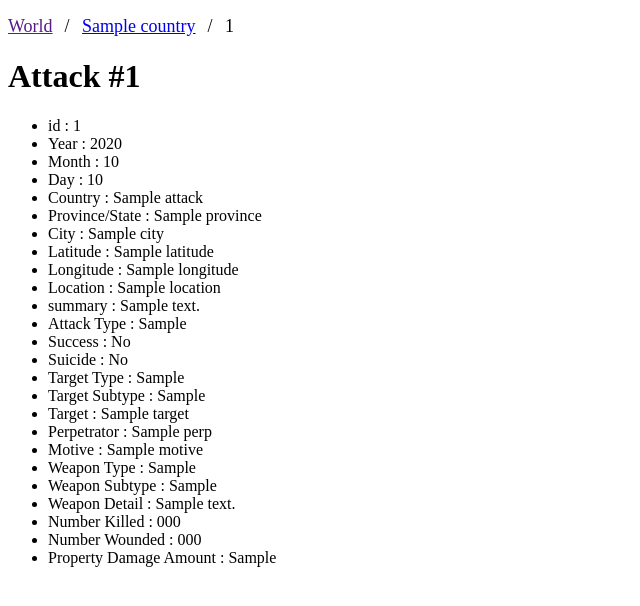
After one commit to npandelakis/cs257, a Flask app: page /countries/1/1 in a window 1280 px wide. The commit adds this page. Shown: the top 606 px of the page, without its empty margins (0-640 px from the left). Run offline with Flask 2, Linux system fonts and the light colour scheme; a database or web service that is not in the repository returns one stand-in record (values such as "Sample title"); parts of the project's set-up code (start-up, migrations or seed data) failed here and were passed over; some libraries are stand-ins or nearby versions.

Commit message:
Breadcrumbs, single attack page, routing changes.

```diff
--- a/webapp/api.py
+++ b/webapp/api.py
@@ -121,6 +121,20 @@ def get_country_ids(country_code) -> tuple:
     #countries share a country code, like East Germany and West Germany.
     return tuple(country_id_list)
 
+def get_country_name(country_code):
+    country_code = country_code.upper()
+
+    connection = connect_to_database()
+    cursor = connection.cursor()
+    query = '''SELECT country_name FROM countries WHERE country_codes = %s LIMIT 1;'''
+    cursor.execute(query, (country_code,))
+
+    country_name = None
+
+    for row in cursor:
+        country_name = row[0]
+
+    return country_name
 
 @api.route('/attack/<attack_id>')
 def get_attack(attack_id):
@@ -132,64 +146,73 @@ def get_attack(attack_id):
 def get_attack_info(attack_id, start_year, end_year):
     connection = connect_to_database()
     cursor = connection.cursor()
-    query = '''SELECT id,
+    query = '''SELECT attacks.id,
             year,
         	month,
         	day,
-        	country_id,
+        	countries.country_name,
         	province,
         	city,
         	latitude,
         	longitude,
         	location,
         	summary,
-        	attack_type_id,
+        	attack_types.attack_type,
         	success,
         	suicide,
-        	target_type_id,
-        	target_subtype_id,
+        	target_types.target_type,
+        	target_subtypes.target_subtype,
         	target,
         	perp,
         	motive,
-        	weapon_type_id,
-        	weapon_subtype_id,
+        	weapon_types.weapon_type,
+        	weapon_subtypes.weapon_subtype,
         	weapon_detail,
         	number_killed,
         	number_wounded,
-        	property_damage_id
+        	property_damage.damage_extent
             FROM attacks
-            WHERE id in %s
+            LEFT JOIN countries ON attacks.country_id = countries.id
+            LEFT JOIN attack_types ON attacks.attack_type_id = attack_types.id
+            LEFT JOIN target_types ON attacks.target_type_id = target_types.id
+            LEFT JOIN target_subtypes ON attacks.target_subtype_id = target_subtypes.id
+            LEFT JOIN weapon_types ON attacks.weapon_type_id = weapon_types.id
+            LEFT JOIN weapon_subtypes ON attacks.weapon_subtype_id = weapon_subtypes.id
+            LEFT JOIN property_damage ON attacks.property_damage_id = property_damage.id
+            WHERE attacks.id = %s
             AND year >= %s
             And year <= %s;'''
     cursor.execute(query, (attack_id, start_year, end_year))
+
     attack_dict = {}
+
     for row in cursor:
         #return lat and long as strings to preserve precise decimal values
-        attack_dict[row[0]] = {'id' : int(row[0]),
-                                'year' : int(row[1]),
-                                'month' : int(row[2]),
-                                'day' : int(row[3]),
-                                'country_id' : int(row[4]),
-                            	'province' : str(row[5]),
-                            	'city' : str(row[6]),
-                                'latitude' : str(row[4]),
-                                'longitude' : str(row[5]),
-                                'location' : str(row[6]),
-                                'summary' : str(row[7]),
-                                'attack_type_id': int(row[8]),
-                            	'success': int(row[9]),
-                            	'suicide' : int(row[10]),
-                            	'target_type_id' : int(row[11]),
-                            	'target_subtype_id' : int(row[12]),
-                            	'target' : str(row[13]),
-                            	'perp' : str(row[14]),
-                            	'motive' : str(row[15]),
-                            	'weapon_type_id' : int(row[16]),
-                            	'weapon_subtype_id' : int(row[17]),
-                            	'weapon_detail' : str(row[18]),
-                            	'number_killed' : int(row[18]),
-                            	'number_wounded' : int(row[19]),
-                            	'property_damage_id' : int(row[20])}
+        attack_dict = {'id' : int(row[0]),
+                        'Year' : int(row[1]),
+                        'Month' : int(row[2]),
+                        'Day' : int(row[3]),
+                        'Country' : str(row[4]),
+                    	'Province/State' : str(row[5]),
+                    	'City' : str(row[6]),
+                        'Latitude' : str(row[7]),
+                        'Longitude' : str(row[8]),
+                        'Location' : str(row[9]),
+                        'summary' : str(row[10]),
+                        'Attack Type': str(row[11]),
+                    	'Success': "Yes" if str(row[12]) == '1' else "No",
+                    	'Suicide' : "Yes" if str(row[13]) == '1' else "No",
+                    	'Target Type' : str(row[14]),
+                    	'Target Subtype' : str(row[15]),
+                    	'Target' : str(row[16]),
+                    	'Perpetrator' : str(row[17]),
+                    	'Motive' : str(row[18]),
+                    	'Weapon Type' : str(row[19]),
+                    	'Weapon Subtype' : str(row[20]),
+                    	'Weapon Detail' : str(row[21]),
+                    	'Number Killed' : str(row[22]),
+                    	'Number Wounded' : str(row[23]),
+                    	'Property Damage Amount' : str(row[24])}
 
     return attack_dict
 
--- a/webapp/app.py
+++ b/webapp/app.py
@@ -11,6 +11,7 @@ import sys
 import argparse
 import flask
 import api
+import psycopg2
 
 app = flask.Flask(__name__, static_folder='static', template_folder='templates')
 app.register_blueprint(api.api, url_prefix='/api')
@@ -26,11 +27,16 @@ def home():
 
 @app.route('/countries/<country_code>')
 def country_page(country_code):
-    return flask.render_template('country-template.html', country_code = country_code)
+    country_name = api.get_country_name(country_code)
+    return flask.render_template('country_template.html', country_code = country_code, country_name = country_name)
 
-@app.route('/attack/<attack_id>')
-def attack_page(attack_id):
-    return flask.render_template('attack_template.html', attack_id = attack_id)
+@app.route('/countries/<country_code>/<attack_id>')
+def attack_page(country_code, attack_id):
+    country_name = api.get_country_name(country_code)
+    return flask.render_template('attack_template.html',
+                                 country_name = country_name,
+                                 country_code = country_code,
+                                 attack_id = attack_id)
 
 @app.route('/search/<search_text>')
 def search_page(search_text):
--- /dev/null
+++ b/webapp/static/attack.css
@@ -0,0 +1,15 @@
+ul.breadcrumb {
+	padding: 0px;
+	list-style: none;
+}
+
+ul.breadcrumb li {
+	display: inline;
+	font-size: 18px;
+}
+
+ul.breadcrumb li+li:before {
+  padding: 8px;
+  color: black;
+  content: "/\00a0";
+}
--- /dev/null
+++ b/webapp/static/attack.js
@@ -0,0 +1,57 @@
+window.onload = initialize;
+
+function initialize() {
+    renderAttackInformation();
+}
+
+
+function renderAttackInformation() {
+
+
+
+    url = getAPIBaseUrl() + 'api/attack/' + getAttackId();
+    fetch(url)
+    .then((response) => response.json())
+    .then(function(data) {
+        attack = data;
+
+        console.log(attack)
+
+        let header = document.createElement("h1");
+        header.innerHTML = "Attack #" + attack.id.toString();
+        document.body.appendChild(header);
+
+        let ul = document.createElement("ul");
+
+        for (var key in attack) {
+            if (attack[key] == "None") {
+                var li = document.createElement("li");
+                li.innerHTML = key + " : Unknown";
+                ul.appendChild(li);
+            } else {
+                var li = document.createElement("li");
+                li.innerHTML = key + " : " + attack[key];
+                ul.appendChild(li);
+            }
+        }
+
+        document.body.appendChild(ul)
+
+
+    })
+
+}
+
+
+
+
+function getAPIBaseUrl() {
+    var getUrl = window.location;
+    var baseUrl = getUrl.protocol + '//' + getUrl.host + '/';
+    return baseUrl;
+}
+
+function getAttackId() {
+    var pathname = window.location.pathname;
+    return pathname.split('/').pop();
+}
--- a/webapp/static/world-map.js
+++ b/webapp/static/world-map.js
@@ -64,7 +64,6 @@ function hoverPopupTemplate(geography, data) {
 }
 
 function onCountryClick(data) {
-	//This doesn't seem to work on safari...
 
 	window.location = 'countries/' + data.id.toLowerCase();
 }
--- /dev/null
+++ b/webapp/templates/attack_template.html
@@ -0,0 +1,27 @@
+<!DOCTYPE html>
+<!-- Written by Nick Pandelakis and Grace de Benedetti -->
+
+<html>
+  <head>
+    <title>Title</title>
+    <script
+    <script>
+      let base = document.createElement("base");
+			basePath = window.location.protocol + '//' + window.location.host + '/';
+			base.setAttribute("href", basePath);
+			document.head.appendChild(base);
+    </script>
+
+    <script src="{{url_for('static', filename='attack.js')}}"></script>
+    <link rel="stylesheet" type="text/css" href="{{url_for('static', filename='attack.css')}}">
+    <link rel="shortcut icon" href="{{ url_for('static', filename='favicon.ico') }}" />
+  </head>
+
+  <body>
+      <ul class = "breadcrumb">
+          <li><a href="">World</a></li>
+          <li><a href="/countries/{{ country_code }}">{{ country_name }}</a></li>
+          <li><a>{{ attack_id }}</a></li>
+      </ul>
+  </body>
+</html>
--- a/webapp/templates/world-map.html
+++ b/webapp/templates/world-map.html
@@ -34,10 +34,14 @@
 				  <option value=row[country_code]>
   		</datalist> -->
 		<script>
-		var country = document.getElementById("country").value;
+			var country = document.getElementById("country").value;
 		</script>
 		<button id="search-button">Go</button>
 		</div>
+
+		<ul class = "breadcrumb">
+			<li><a href="">World</a></li>
+		</ul>
 		<div id="map-container"></div>
 	</body>
 
```
Also changed, not shown: webapp/static/country-map.css (+16 -0 lines), webapp/static/country-map.js (+16 -1 lines), webapp/static/world-map.css (+10 -0 lines), webapp/templates/country_template.html (+14 -0 lines).
